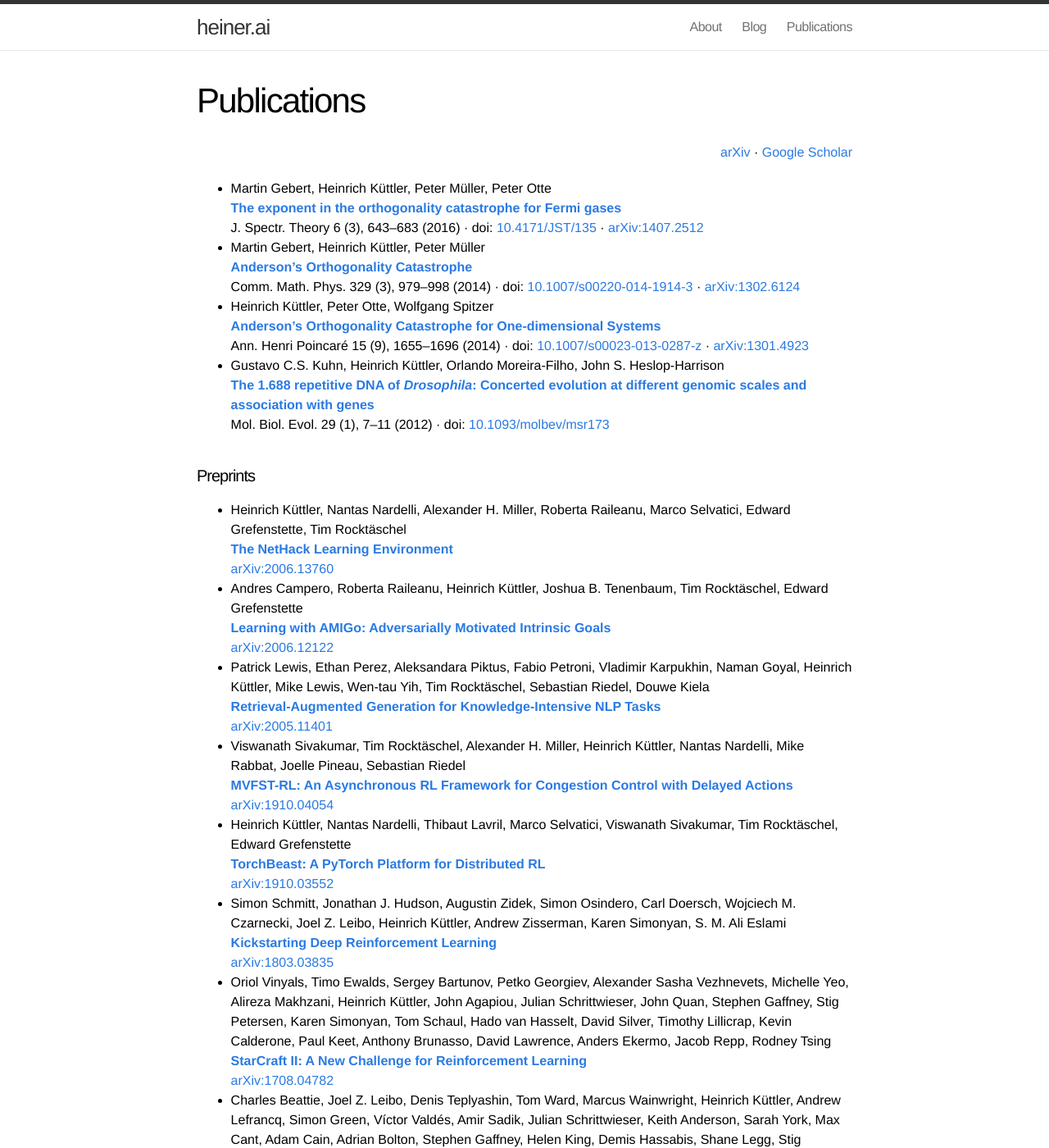
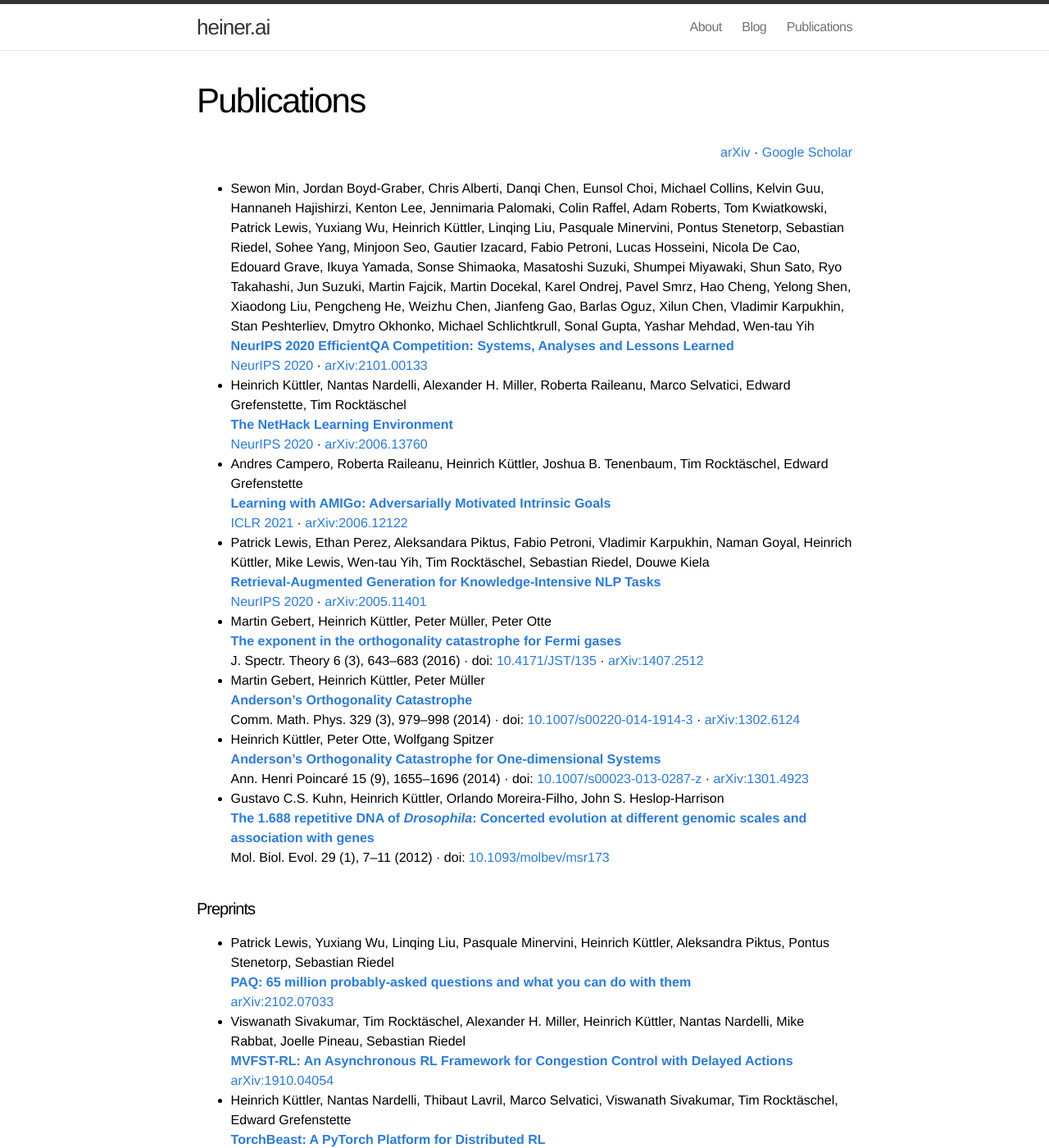
Before and after one commit to heiner/heiner.github.com, a Jekyll site: the page built from publications.md, in a window 1280 px wide and 1400 px high. Shown: the whole window at 82% size. Built offline with Jekyll 4.4.1, drawn with Linux system fonts in a browser that asks for light colours.

Commit message:
Add new publications.

```diff
--- a/publications.md
+++ b/publications.md
@@ -8,6 +8,30 @@ permalink: /publications/
   <a href="https://arxiv.org/a/kuttler_h_1.html" target="_blank">arXiv</a> &middot;
   <a href="https://scholar.google.co.uk/citations?user=dE-JkuIAAAAJ" target="_blank">Google Scholar</a>
 </div>
+
+* Sewon Min, Jordan Boyd-Graber, Chris Alberti, Danqi Chen, Eunsol Choi, Michael Collins, Kelvin Guu, Hannaneh Hajishirzi, Kenton Lee, Jennimaria Palomaki, Colin Raffel, Adam Roberts, Tom Kwiatkowski, Patrick Lewis, Yuxiang Wu, Heinrich Küttler, Linqing Liu, Pasquale Minervini, Pontus Stenetorp, Sebastian Riedel, Sohee Yang, Minjoon Seo, Gautier Izacard, Fabio Petroni, Lucas Hosseini, Nicola De Cao, Edouard Grave, Ikuya Yamada, Sonse Shimaoka, Masatoshi Suzuki, Shumpei Miyawaki, Shun Sato, Ryo Takahashi, Jun Suzuki, Martin Fajcik, Martin Docekal, Karel Ondrej, Pavel Smrz, Hao Cheng, Yelong Shen, Xiaodong Liu, Pengcheng He, Weizhu Chen, Jianfeng Gao, Barlas Oguz, Xilun Chen, Vladimir Karpukhin, Stan Peshterliev, Dmytro Okhonko, Michael Schlichtkrull, Sonal Gupta, Yashar Mehdad, Wen-tau Yih
+
+    [**NeurIPS 2020 EfficientQA Competition: Systems, Analyses and Lessons Learned**](https://arxiv.org/abs/2101.00133)
+
+    [NeurIPS 2020](https://efficientqa.github.io/) &middot; [arXiv:2101.00133](https://arxiv.org/abs/2101.00133)
+
+* Heinrich Küttler, Nantas Nardelli, Alexander H. Miller, Roberta Raileanu, Marco Selvatici, Edward Grefenstette, Tim Rocktäschel
+
+    [**The NetHack Learning Environment**](https://arxiv.org/abs/2006.13760)
+
+    [NeurIPS 2020](http://proceedings.neurips.cc/paper/2020/file/569ff987c643b4bedf504efda8f786c2-Paper.pdf) &middot; [arXiv:2006.13760](https://arxiv.org/abs/2006.13760)
+
+* Andres Campero, Roberta Raileanu, Heinrich Küttler, Joshua B. Tenenbaum, Tim Rocktäschel, Edward Grefenstette
+
+    [**Learning with AMIGo: Adversarially Motivated Intrinsic Goals**](https://arxiv.org/abs/2006.12122)
+
+    [ICLR 2021](https://iclr.cc/Conferences/2021/Schedule?showEvent=2781) &middot; [arXiv:2006.12122](https://arxiv.org/abs/2006.12122)
+
+* Patrick Lewis, Ethan Perez, Aleksandara Piktus, Fabio Petroni, Vladimir Karpukhin, Naman Goyal, Heinrich Küttler, Mike Lewis, Wen-tau Yih, Tim Rocktäschel, Sebastian Riedel, Douwe Kiela
+
+    [**Retrieval-Augmented Generation for Knowledge-Intensive NLP Tasks**](https://arxiv.org/abs/2005.11401)
+
+    [NeurIPS 2020](http://proceedings.neurips.cc/paper/2020/file/6b493230205f780e1bc26945df7481e5-Paper.pdf) &middot; [arXiv:2005.11401](https://arxiv.org/abs/2005.11401)
 
 *   Martin Gebert, Heinrich Küttler, Peter Müller, Peter Otte
 
@@ -33,23 +57,11 @@ permalink: /publications/
 
 #### Preprints
 
-* Heinrich Küttler, Nantas Nardelli, Alexander H. Miller, Roberta Raileanu, Marco Selvatici, Edward Grefenstette, Tim Rocktäschel
+* Patrick Lewis, Yuxiang Wu, Linqing Liu, Pasquale Minervini, Heinrich Küttler, Aleksandra Piktus, Pontus Stenetorp, Sebastian Riedel
 
-    [**The NetHack Learning Environment**](https://arxiv.org/abs/2006.13760)
+    [**PAQ: 65 million probably-asked questions and what you can do with them**](https://arxiv.org/abs/2102.07033)
 
-    [arXiv:2006.13760](https://arxiv.org/abs/2006.13760)
-
-* Andres Campero, Roberta Raileanu, Heinrich Küttler, Joshua B. Tenenbaum, Tim Rocktäschel, Edward Grefenstette
-
-    [**Learning with AMIGo: Adversarially Motivated Intrinsic Goals**](https://arxiv.org/abs/2006.12122)
-
-    [arXiv:2006.12122](https://arxiv.org/abs/2006.12122)
-
-* Patrick Lewis, Ethan Perez, Aleksandara Piktus, Fabio Petroni, Vladimir Karpukhin, Naman Goyal, Heinrich Küttler, Mike Lewis, Wen-tau Yih, Tim Rocktäschel, Sebastian Riedel, Douwe Kiela
-
-    [**Retrieval-Augmented Generation for Knowledge-Intensive NLP Tasks**](https://arxiv.org/abs/2005.11401)
-
-    [arXiv:2005.11401](https://arxiv.org/abs/2005.11401)
+    [arXiv:2102.07033](https://arxiv.org/abs/2102.07033)
 
 * Viswanath Sivakumar, Tim Rocktäschel, Alexander H. Miller, Heinrich Küttler, Nantas Nardelli, Mike Rabbat, Joelle Pineau, Sebastian Riedel
 
```
